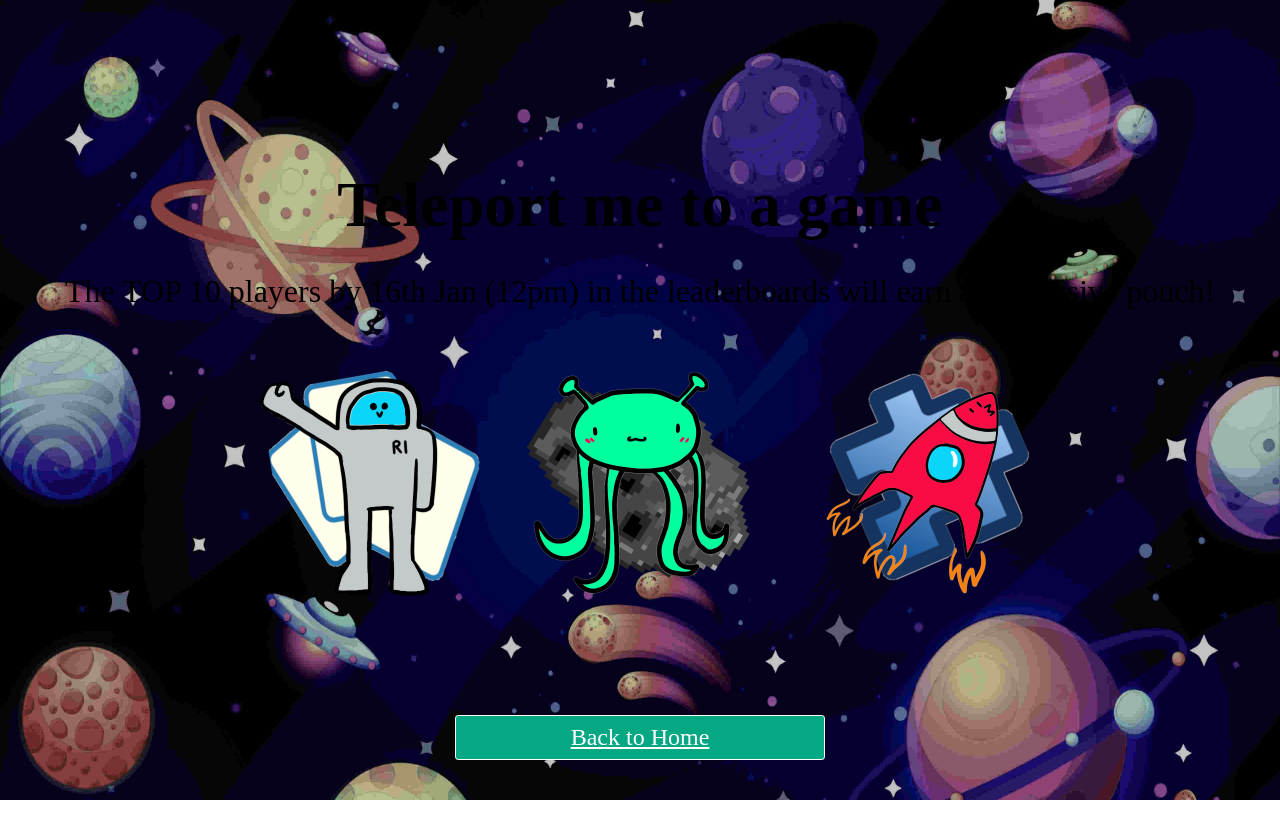
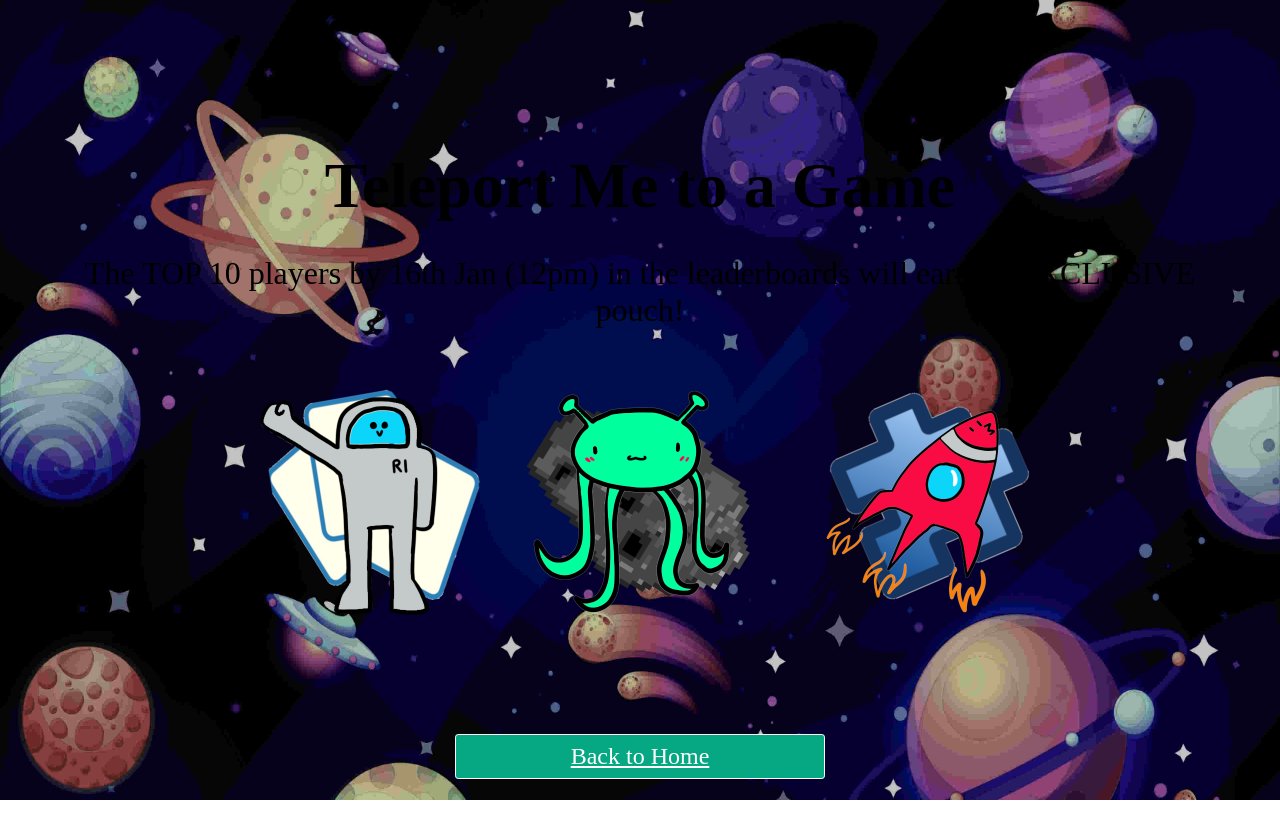
Before and after one commit to xyntechx/RI-OH-2022, a Next.js app: page /play in a window 1280 px wide. Shown: the top 838 px of the page. Built offline with nearby package versions, Linux system fonts and the light colour scheme.

Commit message:
🔖 10/01

```diff
--- a/pages/play.tsx
+++ b/pages/play.tsx
@@ -47,10 +47,10 @@ const Play: NextPage = () => {
             <Image src="/bgplanets.jpg" alt="Earth Background" layout="fill" />
 
             <main className={device ? styles.main : styles.hidden}>
-                <h1 className={styles.title}>Teleport me to a game</h1>
+                <h1 className={styles.title}>Teleport Me to a Game</h1>
                 <p className={styles.text}>
                     The TOP 10 players by 16th Jan (12pm) in the leaderboards
-                    will earn an exclusive pouch!
+                    will earn an EXCLUSIVE pouch!
                 </p>
                 <div className={styles.imgContainer}>
                     <div className={styles.tooltip}>
```
